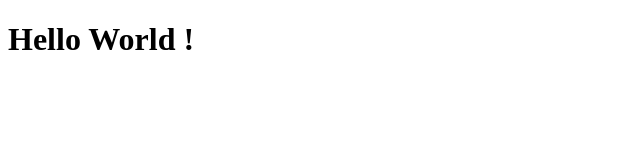
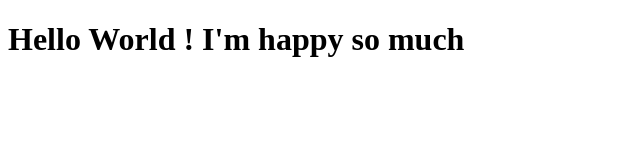
Before and after one commit to Tugenius/coursera-test, a plain HTML site: page site/index.html in a window 1280 px wide. Shown: the whole page, without its empty margins (0-640 px from the left). Drawn offline with Linux system fonts and the light colour scheme.

Commit message:
Some changes in html file

```diff
--- a/site/index.html
+++ b/site/index.html
@@ -4,9 +4,9 @@
     <meta charset="UTF-8">
     <meta http-equiv="X-UA-Compatible" content="IE=edge">
     <meta name="viewport" content="width=device-width, initial-scale=1.0">
-    <title>Hello World !</title>
+    <title>Hello Coursera</title>
 </head>
 <body>
-    <h1> Hello World !</h1>
+    <h1> Hello World ! I'm happy so much</h1>
 </body>
 </html>
```
Also changed, not shown: 2 other files.
